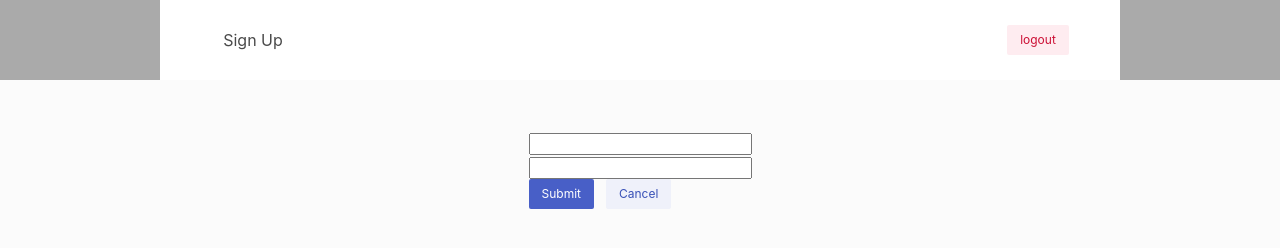
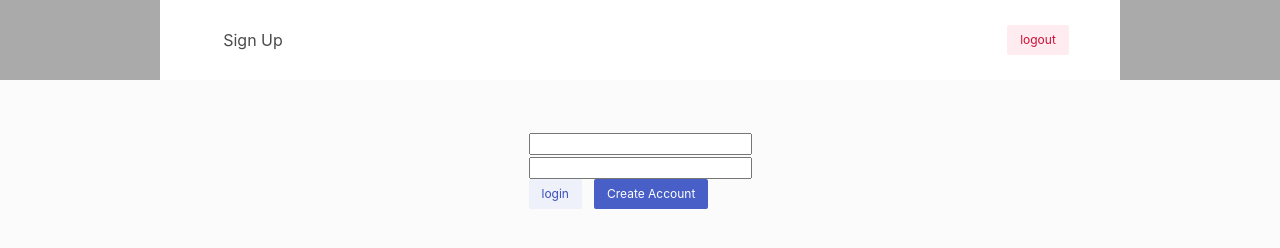
Before and after one commit to Mhatw/Contacts, a plain HTML site: page signup.html in a window 1280 px wide. Drawn offline with nearby package versions, Linux system fonts and the light colour scheme.

Commit message:
order buttons

```diff
--- a/signup.html
+++ b/signup.html
@@ -32,14 +32,14 @@
         <footer>
           <div class="linksFooter field is-grouped">
             <div class="control">
+              <a class="button is-link is-light is-small">login</a>
+            </div>
+            <div class="control">
               <input
                 type="submit"
                 class="button is-link is-small"
-                value="Submit"
+                value="Create Account"
               />
-            </div>
-            <div class="control">
-              <button class="button is-link is-light is-small">Cancel</button>
             </div>
           </div>
         </footer>
```
